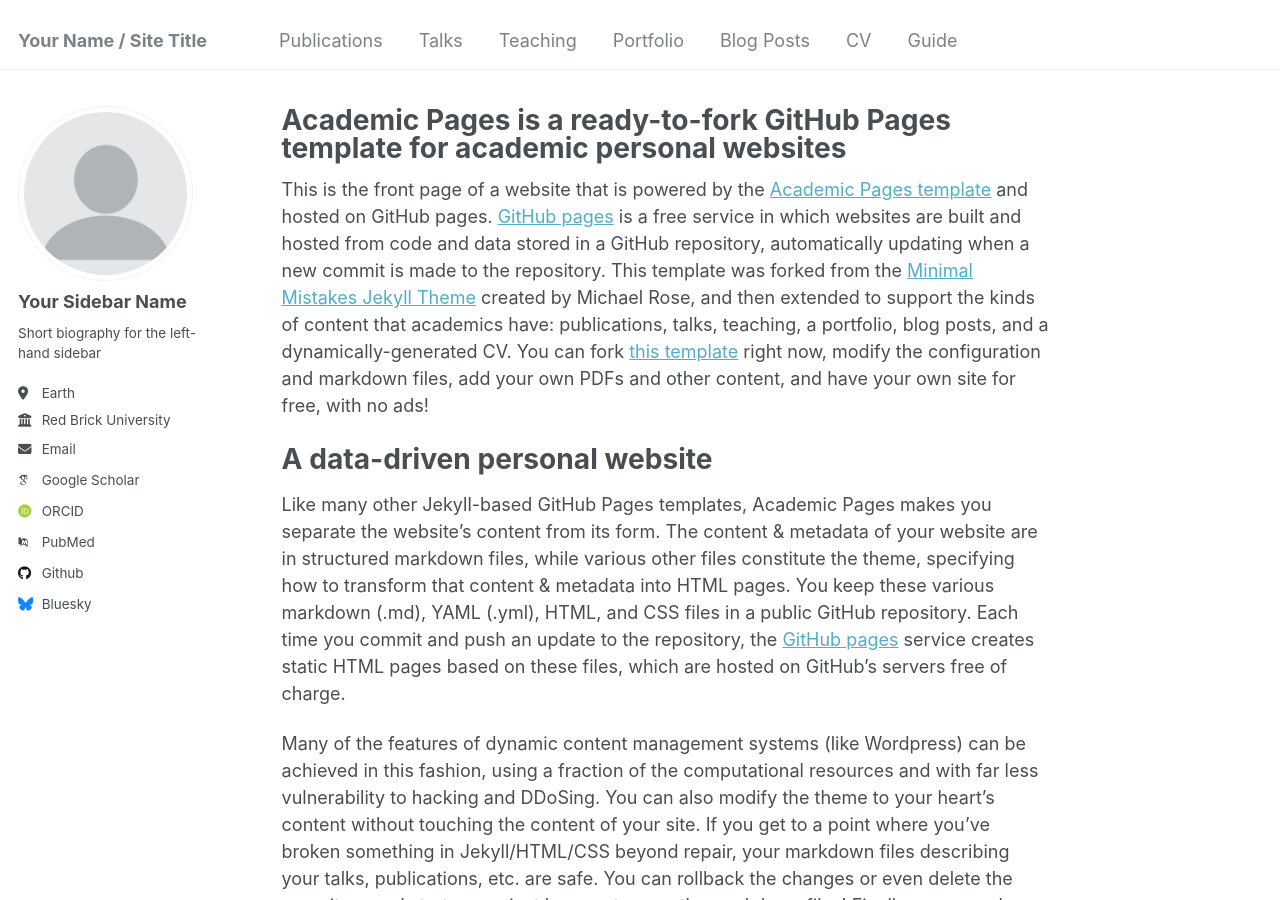
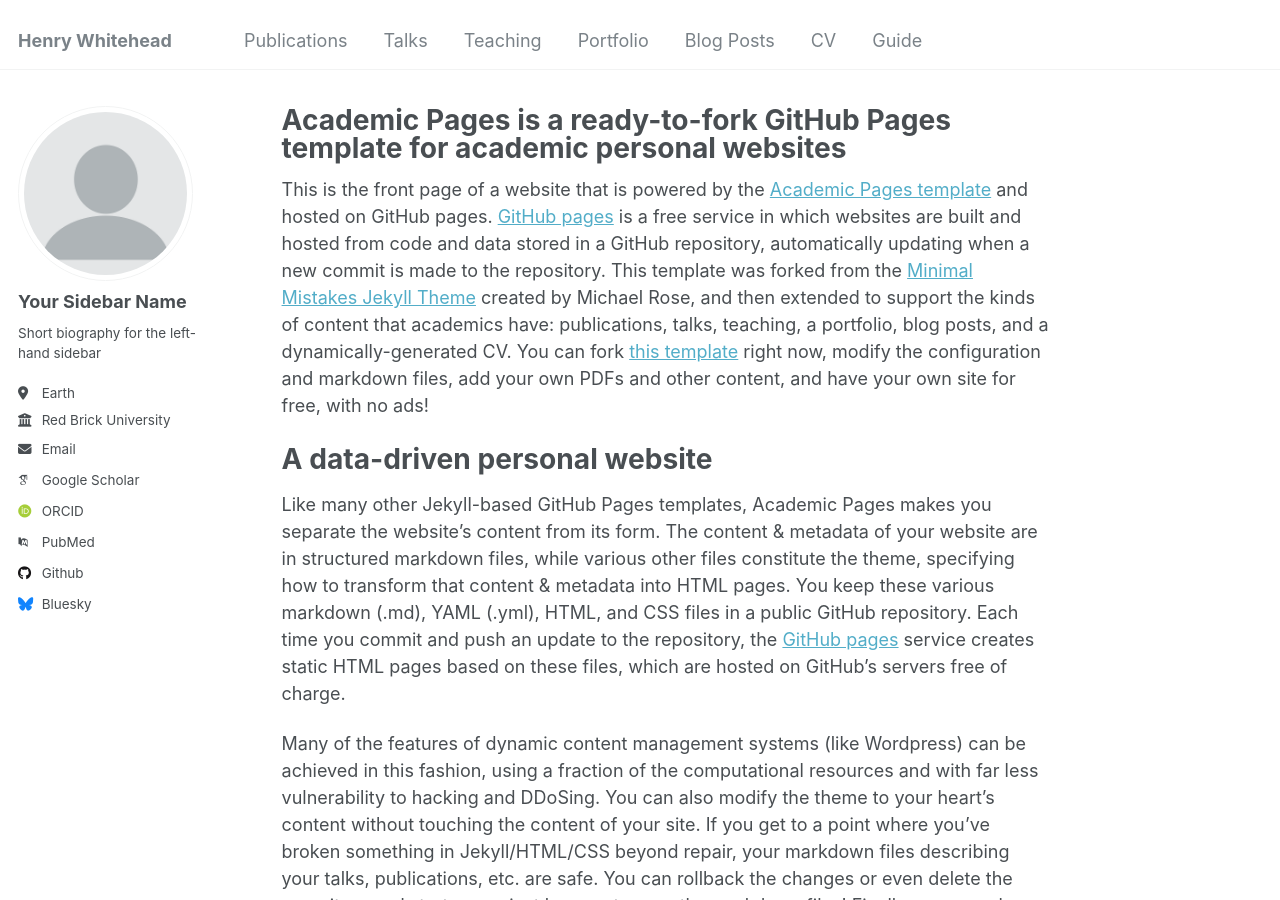
Before and after one commit to hwhitehead/hwhitehead.github.io, a Jekyll site: the page built from _pages/about.md, in a window 1280 px wide and 900 px high. Built offline with Jekyll 4.4.1, drawn with Linux system fonts in a browser that asks for light colours; some web fonts are replaced.

Commit message:
updated header

```diff
--- a/_config.yml
+++ b/_config.yml
@@ -8,7 +8,7 @@
 
 # Basic Site Settings
 locale                   : "en-US"
-title                    : "Your Name / Site Title"
+title                    : "Henry Whitehead"
 title_separator          : "-"
 name                     : &name "Your Name"
 description              : &description "personal description"
```
